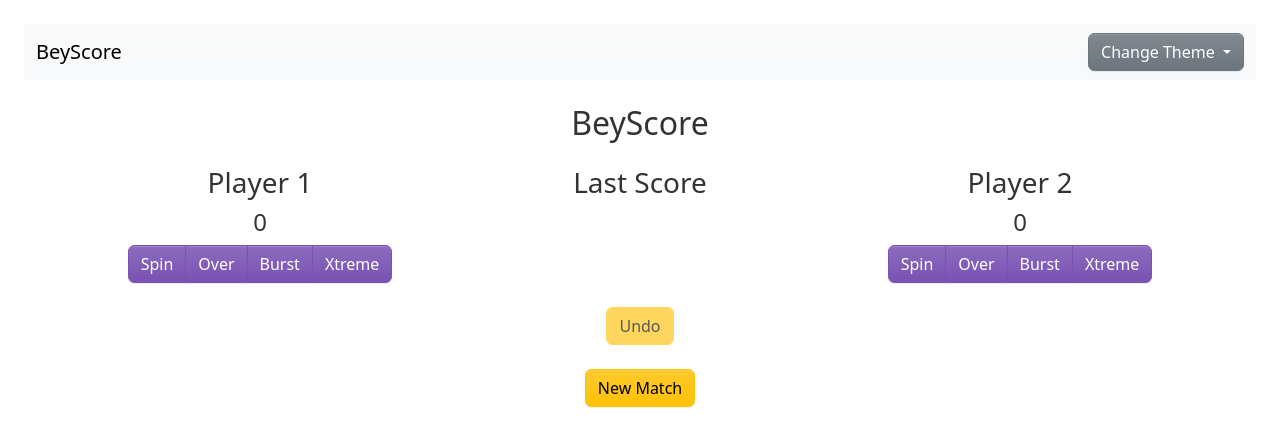
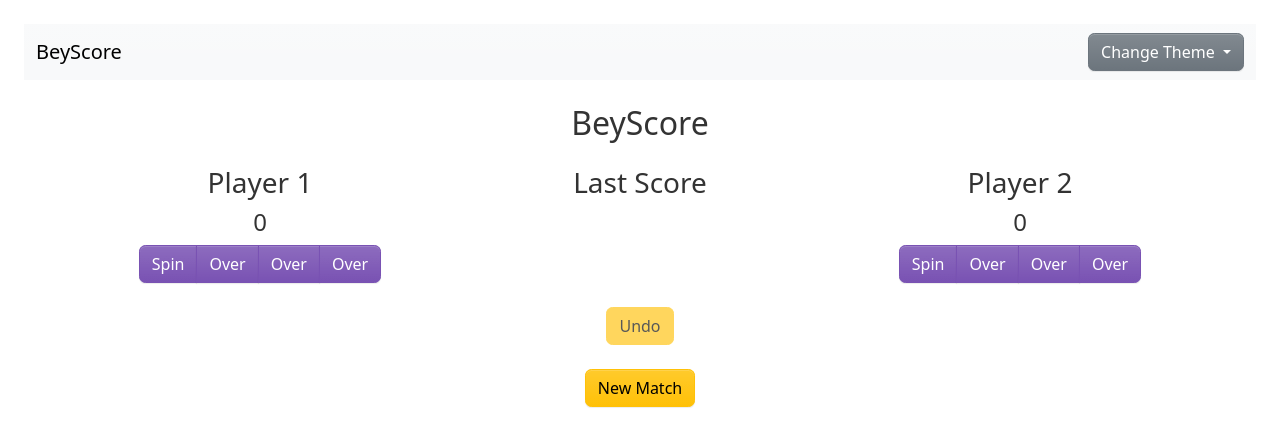
Before and after one commit to ColonelGerdauf/beyscore, a Nuxt app: page / in a window 1280 px wide. Both pictures are taken after a click on the button "3 Points". Shown: the top 446 px of the page. Built offline with nearby package versions, Linux system fonts and the light colour scheme.

Commit message:
refactor: move reused code to components

```diff
--- a/app.vue
+++ b/app.vue
@@ -13,5 +13,5 @@ useSeoMeta({
 <template>
   <NuxtPwaManifest />
   <NavBar />
-  <Main />
+  <ScoreBoard />
 </template>
--- /dev/null
+++ b/components/PlayerSection.vue
@@ -0,0 +1,60 @@
+<script setup lang="ts">
+import type { EarnPointArgs } from "./WinButton.vue";
+
+defineProps<{
+  playerName: string;
+  playerIndex: number;
+  playerScore: number;
+  isDisabled: boolean;
+  winFunction: (args: EarnPointArgs) => void;
+}>();
+</script>
+
+<template>
+  <div class="col text-center">
+    <h3>{{ playerName }}</h3>
+    <h4>{{ playerScore }}</h4>
+    <div class="btn-group">
+      <WinButton
+        win-name="Spin"
+        :is-disabled="isDisabled"
+        :click-func="winFunction"
+        :args="{
+          Points: 1,
+          Player: playerIndex,
+          Reason: `${playerName} Over Finish`,
+        }"
+      />
+      <WinButton
+        win-name="Over"
+        :is-disabled="isDisabled"
+        :click-func="winFunction"
+        :args="{
+          Points: 2,
+          Player: playerIndex,
+          Reason: `${playerName} Over Finish`,
+        }"
+      />
+      <WinButton
+        win-name="Over"
+        :is-disabled="isDisabled"
+        :click-func="winFunction"
+        :args="{
+          Points: 2,
+          Player: playerIndex,
+          Reason: `${playerName} Burst Finish`,
+        }"
+      />
+      <WinButton
+        win-name="Over"
+        :is-disabled="isDisabled"
+        :click-func="winFunction"
+        :args="{
+          Points: 3,
+          Player: playerIndex,
+          Reason: `${playerName} Extreme Finish`,
+        }"
+      />
+    </div>
+  </div>
+</template>
--- a/components/Main.vue
+++ b/components/ScoreBoard.vue
@@ -1,4 +1,9 @@
 <script setup lang="ts">
+import type { EarnPointArgs } from "./WinButton.vue";
+
+const player1Index = 0;
+const player2Index = 1;
+
 const scoreToWin = ref(0);
 
 const player1Name = ref("");
@@ -11,7 +16,7 @@ const history = ref<
   { player1Score: number; player2Score: number; reason: string }[]
 >([]);
 
-function earnPoints(points: number, player: string, reason: string) {
+function earnPoints(args: EarnPointArgs) {
   // Save the current scores to history before making changes
   history.value.push({
     player1Score: player1Score.value,
@@ -19,13 +24,13 @@ function earnPoints(points: number, player: string, reason: string) {
     reason: scoreReason.value,
   });
 
-  if (player === "player1") {
-    player1Score.value += points;
+  if (args.Player === player1Index) {
+    player1Score.value += args.Points;
   } else {
-    player2Score.value += points;
+    player2Score.value += args.Points;
   }
 
-  scoreReason.value = reason;
+  scoreReason.value = args.Reason;
 }
 
 function undoLastAction() {
@@ -120,93 +125,26 @@ function newMatch(matchScore: number) {
           <h2 class="text-center">BeyScore</h2>
           <div class="row mt-4">
             <!-- Player 1 Section -->
-            <div class="col text-center">
-              <h3>{{ player1Name }}</h3>
-              <h4>{{ player1Score }}</h4>
-              <div class="btn-group">
-                <button
-                  class="btn btn-success"
-                  :disabled="checkWinner() !== ''"
-                  @click="
-                    earnPoints(1, 'player1', `${player1Name} Spin Finish`)
-                  "
-                >
-                  Spin
-                </button>
-                <button
-                  class="btn btn-success"
-                  :disabled="checkWinner() !== ''"
-                  @click="
-                    earnPoints(2, 'player1', `${player1Name} Over Finish`)
-                  "
-                >
-                  Over
-                </button>
-                <button
-                  class="btn btn-success"
-                  :disabled="checkWinner() !== ''"
-                  @click="
-                    earnPoints(2, 'player1', `${player1Name} Burst Finish`)
-                  "
-                >
-                  Burst
-                </button>
-                <button
-                  class="btn btn-success"
-                  :disabled="checkWinner() !== ''"
-                  @click="earnPoints(3, 'player1', `${player1Name} Xtreme`)"
-                >
-                  Xtreme
-                </button>
-              </div>
-            </div>
-
+            <PlayerSection
+              :player-name="player1Name"
+              :player-index="player1Index"
+              :player-score="player1Score"
+              :is-disabled="checkWinner() !== ''"
+              :win-function="earnPoints"
+            />
             <div class="col text-center">
               <h3>Last Score</h3>
               <h4>{{ scoreReason }}</h4>
             </div>
 
             <!-- Player 2 Section -->
-            <div class="col text-center">
-              <h3>{{ player2Name }}</h3>
-              <h4>{{ player2Score }}</h4>
-              <div class="btn-group">
-                <button
-                  class="btn btn-success"
-                  :disabled="checkWinner() !== ''"
-                  @click="
-                    earnPoints(1, 'player2', `${player1Name} Spin Finish`)
-                  "
-                >
-                  Spin
-                </button>
-                <button
-                  class="btn btn-success"
-                  :disabled="checkWinner() !== ''"
-                  @click="
-                    earnPoints(2, 'player2', `${player2Name} Over Finish`)
-                  "
-                >
-                  Over
-                </button>
-                <button
-                  class="btn btn-success"
-                  :disabled="checkWinner() !== ''"
-                  @click="
-                    earnPoints(2, 'player2', `${player2Name} Burst Finish`)
-                  "
-                >
-                  Burst
-                </button>
-                <button
-                  class="btn btn-success"
-                  :disabled="checkWinner() !== ''"
-                  @click="earnPoints(3, 'player2', `${player2Name} Xtreme`)"
-                >
-                  Xtreme
-                </button>
-              </div>
-            </div>
+            <PlayerSection
+              :player-name="player2Name"
+              :player-index="player2Index"
+              :player-score="player2Score"
+              :is-disabled="checkWinner() !== ''"
+              :win-function="earnPoints"
+            />
           </div>
 
           <!-- Display winner -->
--- /dev/null
+++ b/components/WinButton.vue
@@ -0,0 +1,24 @@
+<script setup lang="ts">
+export interface EarnPointArgs {
+  Points: number;
+  Player: number;
+  Reason: string;
+}
+
+defineProps<{
+  winName: string;
+  isDisabled: boolean;
+  clickFunc: (args: EarnPointArgs) => void;
+  args: EarnPointArgs;
+}>();
+</script>
+
+<template>
+  <button
+    class="btn btn-success"
+    :disabled="isDisabled"
+    @click="clickFunc(args)"
+  >
+    {{ winName }}
+  </button>
+</template>
```
